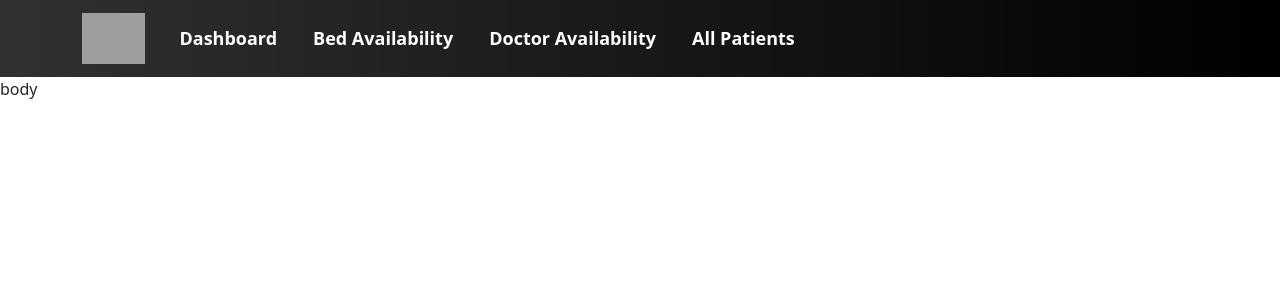
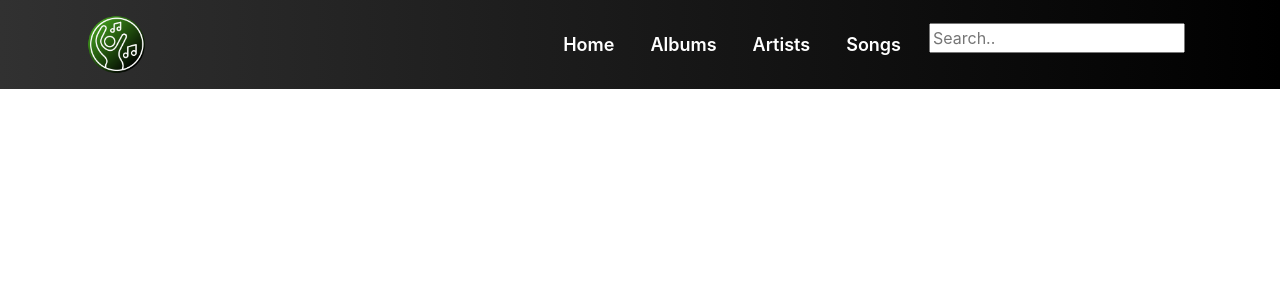
Before and after one commit to AakashCode12/python-mini-project-ssa-, a Django app: page / in a window 1280 px wide. Shown: the top 300 px of the page. Run offline with Django 3.2, Linux system fonts and the light colour scheme; some libraries are stand-ins or nearby versions; grey boxes are pictures that could not be loaded.

Commit message:
Basic url mappping done

```diff
--- a/cms/accounts/urls.py
+++ b/cms/accounts/urls.py
@@ -4,4 +4,8 @@ from . import views
 
 urlpatterns = [
     path('', views.index, name="home"),
+    path('artists/', views.artists, name="artists"),
+    path('albums/', views.albums, name="albums"),
+    path('allsongs/', views.allsongs, name="allsongs"),
+
 ]
--- a/cms/accounts/views.py
+++ b/cms/accounts/views.py
@@ -9,3 +9,18 @@ def index(request):
         'all_songs': all_songs
     }
     return render(request, 'index.html', context)
+
+
+def artists(request):
+    context = {}
+    return render(request, 'artist.html', context)
+
+
+def albums(request):
+    context = {}
+    return render(request, 'album.html', context)
+
+
+def allsongs(request):
+    context = {}
+    return render(request, 'all_songs.html', context)
--- a/cms/static/css/base.css
+++ b/cms/static/css/base.css
@@ -1,4 +1,6 @@
-/*todo Navbar contents from here*/
+/**================================================================
+*?? Navbar Starts Here
+**==================================================================*/
 .navbar-nav li {
   padding: 0 10px;
 }
@@ -8,25 +10,32 @@
   font-size: large;
   font-weight: 600;
 }
+.navbar-nav li a:hover {
+  text-align: right;
+  color: rgb(189, 189, 189);
+  font-size: large;
+  font-weight: 600;
+}
 .navbar {
   background: -webkit-linear-gradient(right, #000000, #313131);
 }
 #leftlogo img {
   width: 63.48px;
-  height: 51.24px;
+  height: 63.48px;
 }
 @media only screen and (max-width: 600px) {
   #leftlogo img {
     width: 52.9px;
-    height: 47.4px;
+    height: 52.9px;
   }
 }
 .navbar-toggler {
-  background-color: #0ee3ff !important;
-  border: none !important;
+  background-color: #000000 !important;
+  border-color: white !important;
 }
 #navbar-toggler-icon {
-  color: black;
+  color: rgb(255, 255, 255);
+  border-color: white !important;
 }
 .col-sm-2 svg {
   align-items: center;
@@ -54,6 +63,7 @@ a.left:hover:before {
 a.highlight {
   color: white !important;
 }
-/*
- ! Navbar contents end from here
-*/
+
+/**================================================================
+* Navbar Ends Here
+**==================================================================*/
--- a/cms/templates/album.html
+++ b/cms/templates/album.html
@@ -0,0 +1 @@
+albums
--- a/cms/templates/all_songs.html
+++ b/cms/templates/all_songs.html
@@ -0,0 +1 @@
+allsongs
--- a/cms/templates/artist.html
+++ b/cms/templates/artist.html
@@ -0,0 +1 @@
+artist
--- a/cms/templates/index.html
+++ b/cms/templates/index.html
@@ -8,7 +8,6 @@ Home page
 {% block cssLinks %}{% endblock %}
 
 {% block body %}
-body
 {% endblock %}
 
 {% block jsLinks %}
--- a/cms/templates/main/base.html
+++ b/cms/templates/main/base.html
@@ -12,11 +12,13 @@
     <!--todo Fonts-->
     <link href="https://fonts.googleapis.com/css2?family=Quicksand:wght@300;400;500&display=swap" rel="stylesheet">
     <!--todo CSS and  Bootstrap CSS -->
-    <link href="https://cdn.jsdelivr.net/npm/bootstrap@5.0.0-beta1/dist/css/bootstrap.min.css" rel="stylesheet"
-        integrity="sha384-giJF6kkoqNQ00vy+HMDP7azOuL0xtbfIcaT9wjKHr8RbDVddVHyTfAAsrekwKmP1" crossorigin="anonymous">
+    <link rel="stylesheet" href="https://stackpath.bootstrapcdn.com/bootstrap/4.5.0/css/bootstrap.min.css"
+        integrity="sha384-9aIt2nRpC12Uk9gS9baDl411NQApFmC26EwAOH8WgZl5MYYxFfc+NcPb1dKGj7Sk" crossorigin="anonymous">
     <link rel="stylesheet" href="{% static '/css/common.css' %}">
     <link rel="stylesheet" href="{% static '/css/base.css' %}">
     <link rel="stylesheet" href="{% static '/css/button.css' %}">
+    <link rel="stylesheet" href="{% static '/css/forms.css' %}">
+
     {% block cssLinks %}{% endblock %}
 
 </head>
@@ -27,31 +29,35 @@
         <div class="container">
             <a class="navbar-brand" href="#">
                 <section id="leftlogo">
-                    <img src="https://res.cloudinary.com/dnv3ztqf1/image/upload/v1608906379/Images%20for%20UNSCRIPT%20ROOKIE/logos/navbarlogo_kn59xi.png"
-                        width="100%" class="d-inline-block align-top" loading="lazy" alt="Aakash CMS" />
+                    <img src="{% static '/favicon/favicon.png' %}" width="100%" class="d-inline-block align-top"
+                        loading="lazy" alt="aakash CMS of songs" />
                 </section>
             </a>
-            <button class="navbar-toggler" type="button" data-toggle="collapse" data-target="#navbarNav"
+            <button class="navbar-toggler" type="button" data-bs-toggle="collapse" data-bs-target="#navbarNav"
                 aria-controls="navbarNav" aria-expanded="false" aria-label="Toggle navigation">
                 <span id="navbar-toggler-icon">≡</span>
             </button>
             <!--contents---->
-            <div class="collapse navbar-collapse" id="navbarNav">
+            <div class="collapse navbar-collapse ml-auto" id="navbarNav">
                 <ul class="navbar-nav ml-auto">
                     <li class="link-background">
-                        <a href="/dashboard" class="nav-link left">Dashboard</a>
+                        <a href="/" class="nav-link left">Home</a>
                     </li>
                     <li class="link-background">
-                        <a href="/bedavailability" class="nav-link left">Bed Availability</a>
+                        <a href="/albums" class="nav-link left">Albums</a>
                     </li>
                     <li class="link-background">
-                        <a href="/doctoravailability" class="nav-link left">Doctor Availability</a>
+                        <a href="/artists" class="nav-link left">Artists</a>
                     </li>
 
                     <li class="link-background">
-                        <a href="/allpatients" class="nav-link left">All Patients</a>
+                        <a href="/allsongs" class="nav-link left">Songs</a>
                     </li>
-
+                    <li class="link-background">
+                        <form class="searchkabox">
+                            <input type="text" name="search" placeholder="Search..">
+                        </form>
+                    </li>
                 </ul>
             </div>
             <!------>
```
Also changed, not shown: cms/static/css/forms.css (added).
